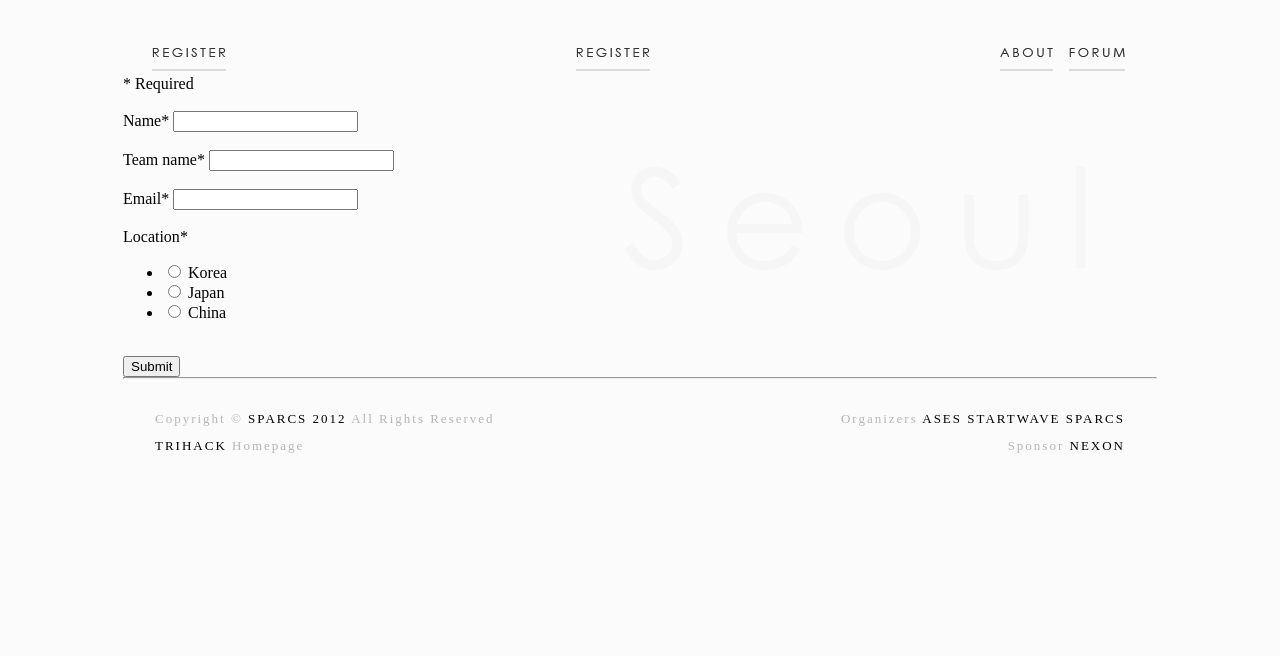
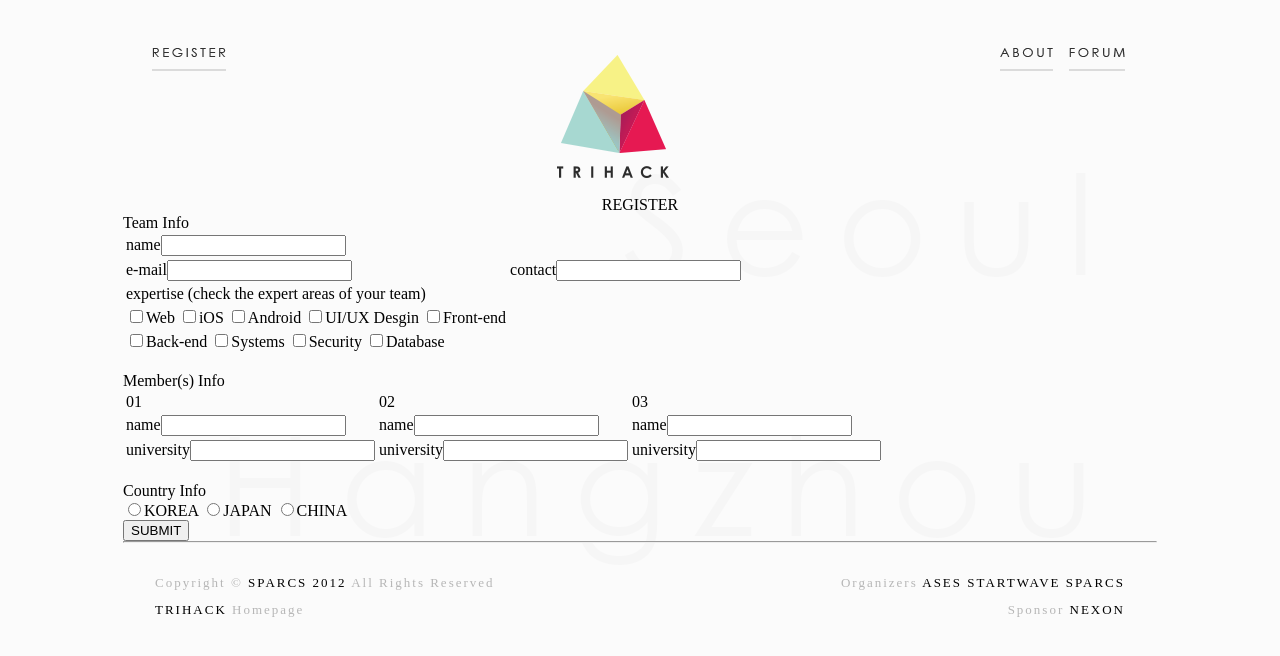
Before and after one commit to sparcs-kaist/trihack, a Django app: page /register/ in a window 1280 px wide. Shown: the top 656 px of the page. Run offline with Django 3.2, Linux system fonts and the light colour scheme.

Commit message:
register page HTML 작성

```diff
--- /dev/null
+++ b/www/media/css/register.css
@@ -0,0 +1,6 @@
+#title img
+{
+    display: block;
+    margin-left: auto;
+    margin-right: auto;
+}
--- a/www/media/css/style.css
+++ b/www/media/css/style.css
@@ -18,6 +18,8 @@
 /* navigation */
 #header {
     margin-top: 30px;
+    height:25px;
+
 }
 #main_nav {
     display: inline;
--- a/www/templates/base.html
+++ b/www/templates/base.html
@@ -23,7 +23,6 @@
 			<div id="content">
 				{% block content %} {% endblock %}
 			</div>
-
 			<!-- footer -->
 			<hr>
 			<div id="footer">
--- a/www/templates/register.html
+++ b/www/templates/register.html
@@ -1,114 +1,84 @@
 {% extends "base.html" %}
+
+{% block style %}<link href='/media/css/register.css' type='text/css' rel='stylesheet'>{% endblock %}
 {% block content %}
-<section id="main">
+
 
 <div id="title" style="text-align:center">
-    <img src="{{MEDIA_URL}}image/register.png" alt="register title"/>
+	<img src="{{MEDIA_URL}}image/main_logo.png" alt="register title"/><br>
+	<p id="title_text">REGISTER</p>
 </div>
 
 <div id="contents">
-{% block style %}<link href='/media/css/register.css' type='text/css' rel='stylesheet'>{% endblock %}
-
-<div class="ss-form-container">
-	<div class="ss-form-heading">
-		<div class="ss-required-asterisk">* Required</div>
-	</div>
-	<div class="ss-form">
-	<form action="." method="POST" id="ss-form">{% csrf_token %}
-	<br>
-	<div class="errorbox-good">
-		<div class="ss-item ss-item-required ss-text">
-			<div class="ss-form-entry">
-				<label class="ss-q-title" for="entry_0">{{ nameT }}<span class="ss-required-asterisk">{{ nameE }}*</span></label>
-				<label class="ss-q-help" for="entry_0"></label>
-				<input type="text" name="entry.0.single" value="{{ name }}" class="ss-q-short" id="entry_0">
+	<form id="register_form" method="POST" action=".">{% csrf_token %}
+		<div id="Teaminfo">
+			<div id="Teaminfo_title" class="register_titles">
+				<p>Team Info</p>
 			</div>
+			<table>
+				<tr>
+					<td><label for="name" class="register_labels">name</label><input type="text" name="name" class="register_inputs"/></td>
+				</tr>
+				<tr>
+					<td><label for="email" class="register_labels">e-mail</label><input type="text" name="email" class="register_inputs"/></td>
+					<td><label for="contact" class="register_labels">contact</label><input type="text" name="contact" class="register_inputs"/></td>
+				</tr>
+				<tr>
+					<td>expertise <span id="graytext">(check the expert areas of your team)</span></td>
+				</tr>
+				<tr>
+					<td>
+						<input type="checkbox" name="Web">Web
+						<input type="checkbox" name="iOS">iOS
+						<input type="checkbox" name="Android">Android
+						<input type="checkbox" name="UI/UX Design">UI/UX Desgin
+						<input type="checkbox" name="Front-end">Front-end
+					</td>
+				</tr>
+				<tr>
+					<td>
+						<input type="checkbox" name="Back-end">Back-end
+						<input type="checkbox" name="Systems">Systems
+						<input type="checkbox" name="Security">Security
+						<input type="checkbox" name="Database">Database
+					</td>
+				</tr>
+			</table>
 		</div>
-	</div>
-	<br>
-	<div class="errorbox-good">
-		<div class="ss-item ss-item-required ss-text">
-			<div class="ss-form-entry">
-				<label class="ss-q-title" for="entry_3">{{ teamT }}<span class="ss-required-asterisk">{{ teamE }}*</span></label>
-				<label class="ss-q-help" for="entry_3"></label>
-				<input type="text" name="entry.3.single" value="{{ team }}" class="ss-q-short" id="entry_3">
+		</br>
+		<div id="Membersinfo">
+			<div id="Membersinfo_title" class="register_titles">
+				<p>Member(s) Info</p>
 			</div>
+			<table>
+				<tr>
+					<td><label class="Membersinfo_counts">01</label></td>
+					<td><label class="Membersinfo_counts">02</label></td>
+					<td><label class="Membersinfo_counts">03</label></td>
+				</tr>
+				<tr>
+					<td><label for="members_name1" class="register_labels">name</label><input type="text" name="members_name1" class="register_inputs"/></td>
+					<td><label for="members_name2" class="register_labels">name</label><input type="text" name="members_name2" class="register_inputs"/></td>
+					<td><label for="members_name3" class="register_labels">name</label><input type="text" name="members_name3" class="register_inputs"/></td>
+				</tr>
+				<tr>
+					<td><label for="members_unitersity1" class="register_labels">university</label><input type="text" name="members_unitersity1" class="register_inputs"/></td>
+					<td><label for="members_unitersity1" class="register_labels">university</label><input type="text" name="members_unitersity1" class="register_inputs"/></td>
+					<td><label for="members_unitersity1" class="register_labels">university</label><input type="text" name="members_unitersity1" class="register_inputs"/></td>
+				</tr>
+			</table>
 		</div>
-	</div>
-	<br>
-	<div class="errorbox-good">
-		<div class="ss-item ss-item-required ss-text">
-			<div class="ss-form-entry">
-				<label class="ss-q-title" for="entry_1">{{ emailT }}<span class="ss-required-asterisk">{{ emailE }}*</span></label>
-				<label class="ss-q-help" for="entry_1"></label>
-				<input type="text" name="entry.1.single" value="{{ email }}" class="ss-q-short" id="entry_1">
+		</br>
+		<div id="Countryinfo">
+			<div id="Countryinfo" class="register_titles">
+				<p>Country Info</p>
 			</div>
+			<div id="Countryinfo_selection">
+				<input type="radio" name="country" value="KOREA">KOREA
+				<input type="radio" name="country" value="JAPAN">JAPAN
+				<input type="radio" name="country" value="CHINA">CHINA
 		</div>
-	</div>
-	<br>
-	<div class="errorbox-good">
-		<div class="ss-item ss-item-required ss-radio">
-			<div class="ss-form-entry">
-				<label class="ss-q-title" for="entry_2">{{ locationT }}<span class="ss-required-asterisk">{{ locationE }}*</span></label>
-				<label class="ss-q-help" for="entry_2"></label>
-				<ul class="ss-choices">
-					<li class="ss-choice-item">
-					<label class="ss-choice-label">
-						<input type="radio" name="entry.2.group" value="Korea" {% if  location == "Korea" %} checked="checked" {% endif %}class="ss-q-radio" id="group_2_1">
-						Korea
-					</label>
-					</li>
-					<li class="ss-choice-item">
-					<label class="ss-choice-label">
-						<input type="radio" name="entry.2.group" value="Japan" {% if location == "Japan" %} checked="checked" {% endif %}class="ss-q-radio" id="group_2_2">
-						Japan
-					</label>
-					</li>
-					<li class="ss-choice-item">
-					<label class="ss-choice-label">
-						<input type="radio" name="entry.2.group" value="China" {% if location == "China" %} checked="checked" {% endif %}class="ss-q-radio" id="group_2_3">
-						China
-					</label>
-					</li>
-				</ul>
-			</div>
-		</div>
-	</div>
-	<br>
-	<input type="hidden" name="pageNumber" value="0">
-	<input type="hidden" name="backupCache" value="">
-
-
-	<div class="ss-item ss-navigate">
-		<div class="ss-form-entry">
-			<input type="submit" name="submit" value="Submit">
-		</div>
-	</div>
-</form>
-<script type="text/javascript">
-
-      (function() {
-var divs = document.getElementById('ss-form').
-getElementsByTagName('div');
-var numDivs = divs.length;
-for (var j = 0; j < numDivs; j++) {
-if (divs[j].className == 'errorbox-bad') {
-divs[j].lastChild.firstChild.lastChild.focus();
-return;
-}
-}
-for (var i = 0; i < numDivs; i++) {
-var div = divs[i];
-if (div.className == 'ss-form-entry' &&
-div.firstChild &&
-div.firstChild.className == 'ss-q-title') {
-div.lastChild.focus();
-return;
-}
-}
-})();
-      </script></div>
-
-</section>
-
+		<input type="submit" value="SUBMIT" />
+	</form>
+</div>
 {% endblock %}
```
Also changed, not shown: 2 other files.
